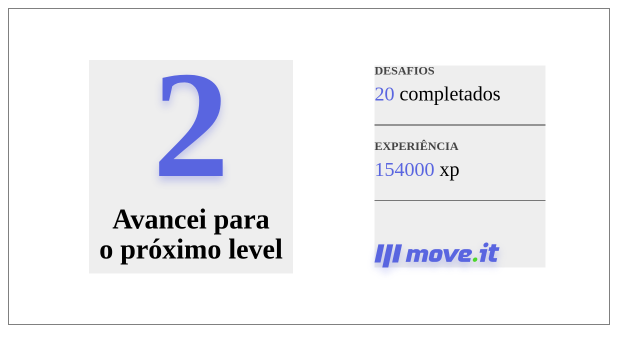
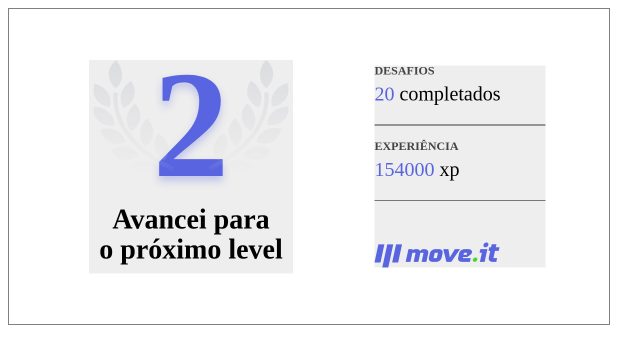
Before and after one commit to lucaspontoexe/nlw-04-social-share, a plain HTML site: page index.html in a window 1280 px wide. Shown: the full height of the page, 0-640 px from the left. Drawn offline with Linux system fonts and the light colour scheme.

Commit message:
draw level leaves

```diff
--- a/index.html
+++ b/index.html
@@ -131,9 +131,21 @@
       ctx.shadowOffsetY = 10;
       ctx.shadowColor = "#5965E04D";
       ctx.fillText('2', avanceiMiddlePoint, 102);
+      //reset shadow
+      ctx.shadowColor = "#00000000";
+      ctx.shadowBlur = 0;
 
       const measurement = ctx.measureText('2');
-      console.log(measurement.width, measurement.actualBoundingBoxLeft, measurement.actualBoundingBoxRight);
+
+      // folhas ao lado do nível
+      const leafL = new Image();
+      leafL.src = "leaf-L.svg";
+      const leafR = new Image();
+      leafR.src = "leaf-R.svg";
+
+      // tem que refatorar esse código de desenhar imagens
+      leafL.onload = () => ctx.drawImage(leafL, avanceiMiddlePoint - leafL.width - measurement.actualBoundingBoxLeft/2, 102);
+      leafR.onload = () => ctx.drawImage(leafR, avanceiMiddlePoint + measurement.actualBoundingBoxRight/2, 102);
 
     }
 
```
